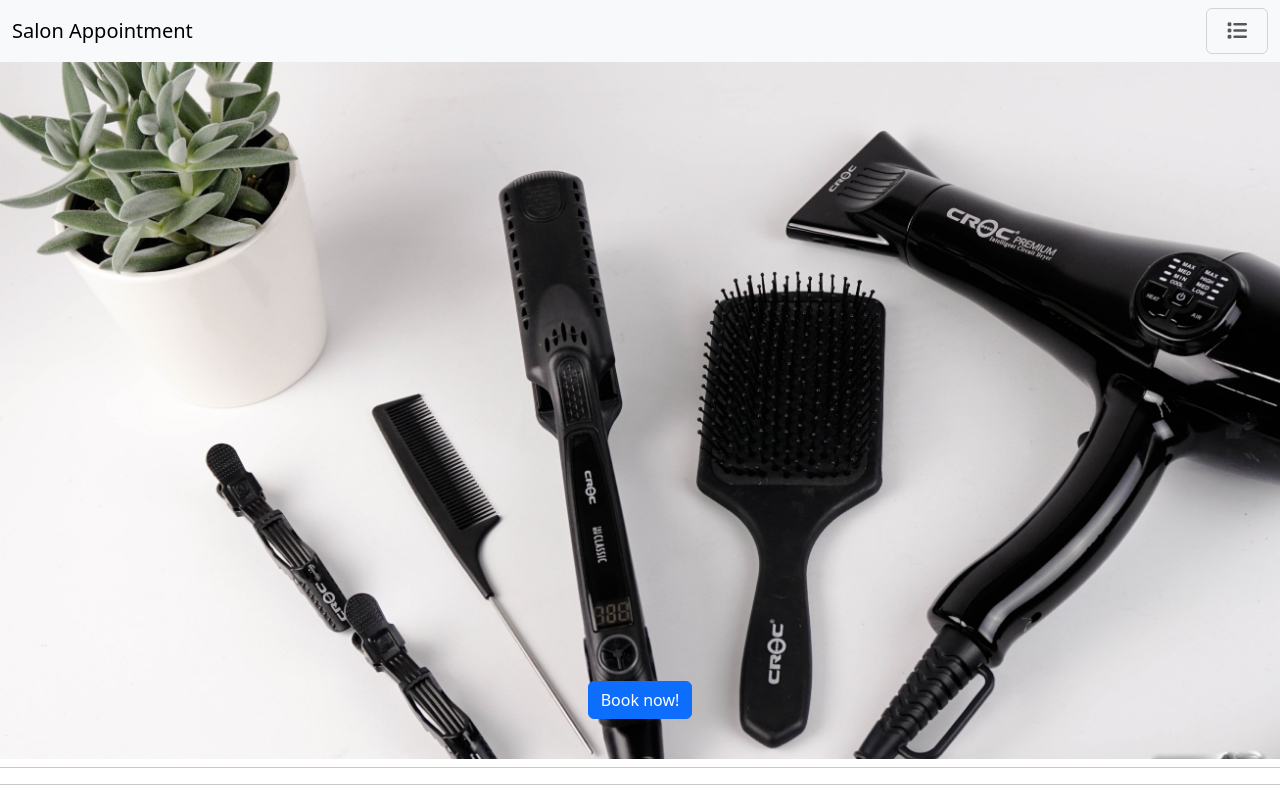
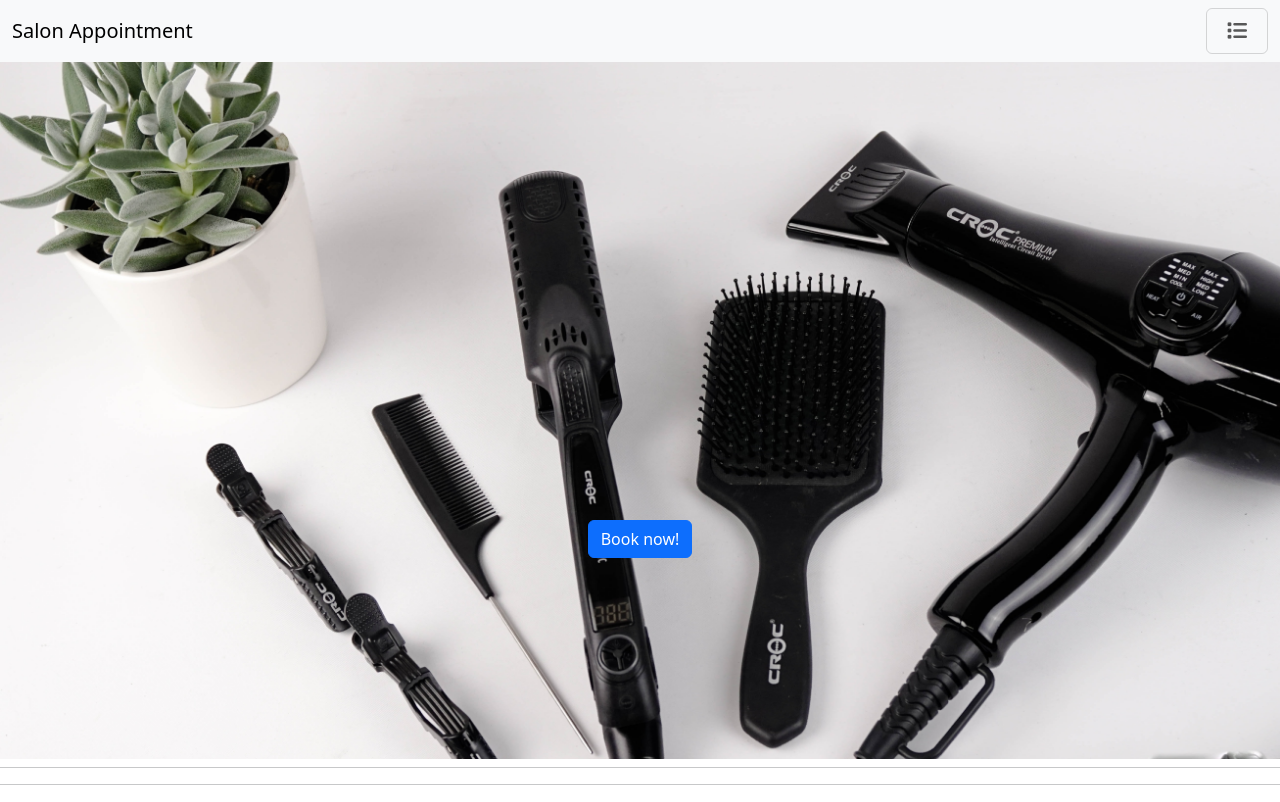
Before and after one commit to OpriasaWeb/salon-appointment, a PHP site: page / in a window 1280 px wide. Shown: the top 802 px of the page. Run offline with PHP 8.4, Linux system fonts and the light colour scheme.

Commit message:
Style the button in the banner home page

```diff
--- a/public/styles.css
+++ b/public/styles.css
@@ -62,3 +62,13 @@ input + span {
     padding-left: 5px;
 }
 /* TIME controls */
+
+
+/* INDEX - BANNER */
+#mid-book{
+  display: flex;
+  justify-content: center !important;
+  align-items: center !important;
+  height: 50vh; /* Set the height to the viewport height */
+}
+/* INDEX - BANNER */
```
